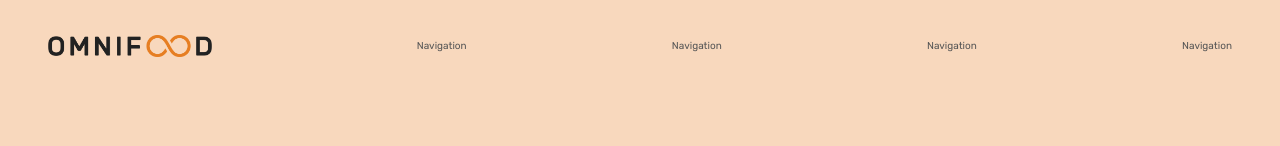
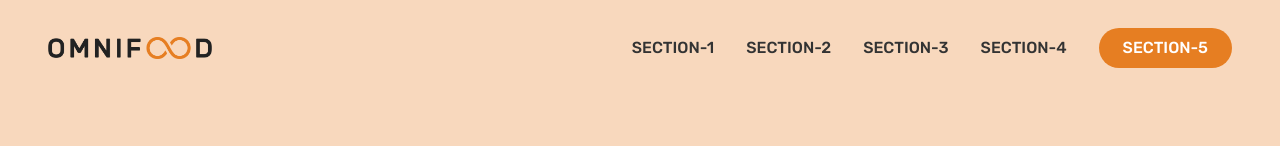
Before and after one commit to Fardan11/MP_OMNIFOOD, a plain HTML site: page index.html in a window 1280 px wide. Shown: the top 146 px of the page. Drawn offline with Linux system fonts and the light colour scheme.

Commit message:
'Header & Nav done'

```diff
--- a/css/style.css
+++ b/css/style.css
@@ -8,9 +8,14 @@ FONT SIZE SYSTEM (px)
 10 / 12 / 14 / 16 / 18 / 20 / 24 / 30 / 36 / 44 / 52 / 62 / 74 / 86 / 98
 
 -Font Weight:
+Default:400
+300
+500
+BOLD 700
 
 -Line height:
 default:1
+Used:1.05
 used:1.6
 
 2)Color:
@@ -19,11 +24,14 @@ Primary : #e67e22
 -Shades: #b8651b
 -Accents:
 -Greys:
+333
+555
 
 --SHADOWS:
 
 
 --BORDER RADIUS
+Default:90px
 
 --WHITE SPACE: 2 / 4 / 8 / 12 / 16 / 24 / 32 / 48 / 64 / 80 / 96 / 128
 
@@ -80,8 +88,8 @@ body {
   font-size: 1.5rem;
   font-weight: 600;
   padding: 1.6rem 3.2rem;
+  border-radius: 90px;
   text-shadow: #555;
-  border-radius: 90px;
   transition: all 0.7s;
 }
 .btn--full:link,
@@ -122,20 +130,57 @@ body {
 /* ************ */
 .header {
   display: flex;
+  /* tip: 2 items: logo & nav.
+  then push them both using the space between */
   justify-content: space-between;
   align-items: center;
   background-color: #f8d8bd;
-  height: 9.2rem;
+  /* we want it to be sticky heading */
+  height: 9.6rem;
   padding: 0 4.8rem;
 }
 
 .logo {
+  /* easier to control jsut wiht height */
   height: 2.2rem;
 }
 
-nav {
+.main-nav-list {
   display: flex;
-  flex-direction: row;
+  /* flex-direction: row; */
+  gap: 3.2rem;
+  list-style: none;
+  align-items: center;
+}
+.main-nav-link:link,
+.main-nav-link:visited {
+  text-decoration: none;
+  display: inline-block;
+  color: #333;
+  font-weight: 500;
+  font-size: 1.6rem;
+  transition: all 0.3s;
+}
+
+.main-nav-link:hover,
+.main-nav-link:active {
+  color: #b8651b;
+  transition: 0.3s;
+}
+/* USING DESCENDENT selector to apply  */
+.main-nav-link.nav-cta:link,
+.main-nav-link.nav-cta:visited {
+  padding: 1.2rem 2.4rem;
+  border-radius: 90px;
+  color: #fff;
+  background-color: #e67e22;
+}
+.main-nav-link.nav-cta:hover,
+.main-nav-link.nav-cta:active {
+  background-color: #b8651b;
+  /* color: #fff; */
+  /* border: 2px solid #e67e22; */
+  box-shadow: inset 0 0 2px #f8d8bd;
 }
 
 /* ************ */
--- a/index.html
+++ b/index.html
@@ -18,10 +18,15 @@
   <body>
     <header class="header">
       <img class="logo" src="/img/omnifood-logo.png" alt="Omni Food logo" />
-      <nav class="main-nav">Navigation</nav>
-      <nav class="main-nav">Navigation</nav>
-      <nav class="main-nav">Navigation</nav>
-      <nav class="main-nav">Navigation</nav>
+      <nav class="main-nav">
+        <ul class="main-nav-list">
+          <li><a class="main-nav-link" href="#">SECTION-1</a></li>
+          <li><a class="main-nav-link" href="#">SECTION-2</a></li>
+          <li><a class="main-nav-link" href="#">SECTION-3</a></li>
+          <li><a class="main-nav-link" href="#">SECTION-4</a></li>
+          <li><a class="main-nav-link nav-cta" href="#">SECTION-5</a></li>
+        </ul>
+      </nav>
     </header>
     <main>
       <section class="section-hero">
```
